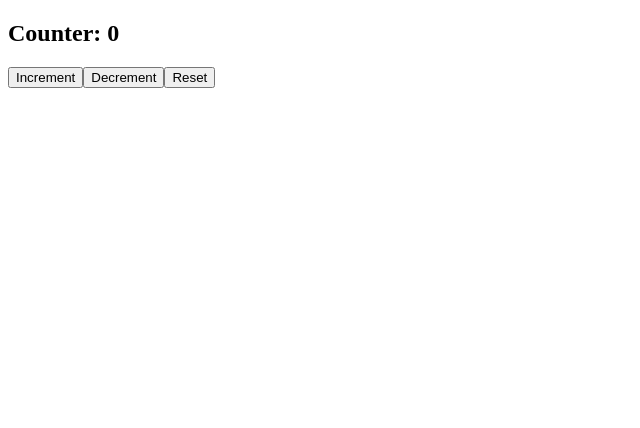
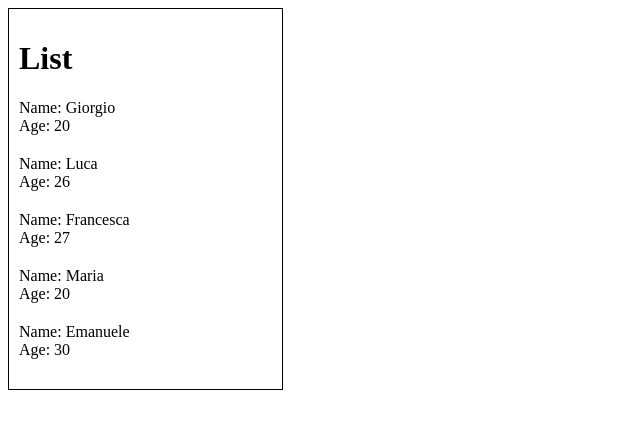
Before and after one commit to GAutuori94/react-exercises, a React (Create React App) app: page / in a window 1280 px wide. Shown: the top 428 px of the page, without its empty margins (0-640 px from the left). Built offline with nearby package versions, Linux system fonts and the light colour scheme.

Commit message:
FilteredList component created, useMemo implemented to memoize the filtered list

```diff
--- a/src/App.js
+++ b/src/App.js
@@ -1,10 +1,25 @@
-import { Counter } from "./counter.js";
+import { FilteredList } from "./list.js";
+
+
+const list = [
+    {name: 'Giorgio', id: 1, age: 20},
+    {name: 'Luca', id: 2, age: 26},
+    {name: 'Alberto', id: 3, age: 12},
+    {name: 'Filippo', id: 4, age: 17},
+    {name: 'Marika', id: 5, age: 18},
+    {name: 'Francesca', id: 6, age: 27},
+    {name: 'Maria', id: 7, age: 20},
+    {name: 'Emiliano', id: 8, age: 14},
+    {name: 'Lucia', id: 9, age: 11},
+    {name: 'Emanuele', id: 10, age: 30},
+]
+
 
 export function App() {
 
   return (
     <div>
-      <Counter intialValue={0}/>
+      <FilteredList list={list} />
     </div>
   )
 }
--- a/src/counter.js
+++ /dev/null
@@ -1,17 +0,0 @@
-import { useCounter } from "./useCounter"
-
-
-export function Counter ({initialValue = 0}) {
-
-    const  {counter, onIncrement, onDecrement, onReset } = useCounter(initialValue)
-
-
-    return (
-    <div>
-        <h2>Counter: {counter} </h2>
-        <button onClick={onIncrement} >Increment</button>
-        <button onClick={onDecrement} >Decrement</button>
-        <button onClick={onReset} >Reset</button>
-    </div>
-    )
-}
--- /dev/null
+++ b/src/list.js
@@ -0,0 +1,17 @@
+import { useMemo } from "react"
+
+export function FilteredList ({list}){
+
+    const filteredList = useMemo(() => {
+        return list.filter((person) => person.age > 18)
+    }, [list])
+
+    return (
+    <div style={{padding: '10px', border: '1px solid black', height: '100%', width: '20%'}}>
+        <h1>List</h1>
+        <div>
+            {filteredList.map((person) => (<li style={{marginBottom: '20px', display: 'flex', flexDirection: 'column'}} key={person.name + person.id}><span>Name: {person.name}</span><span>Age: {person.age}</span></li>))}
+        </div>
+    </div>
+    )
+}
--- a/src/useCounter.js
+++ /dev/null
@@ -1,26 +0,0 @@
-import { useCallback, useState } from "react"
-
-export function useCounter (initialValue = 0) {
-
-    const [counter, setCounter] = useState(initialValue)
-
-
-    const handleCounterIncrement = useCallback(function handleCounterIncrement () {
-        setCounter ((c) => c + 1)
-    }, [])
-
-    const handleCounterDecrement = useCallback(function handleCounterDecrement () {
-        setCounter ((c) => c - 1)
-    }, [])
-
-    const handleCounterReset = useCallback(function handleCounterReset () {
-        setCounter (initialValue)
-    }, [initialValue])
-
-    return {
-        counter: counter,
-        onIncrement: handleCounterIncrement,
-        onDecrement: handleCounterDecrement,
-        onReset: handleCounterReset
-    }
-}
```
